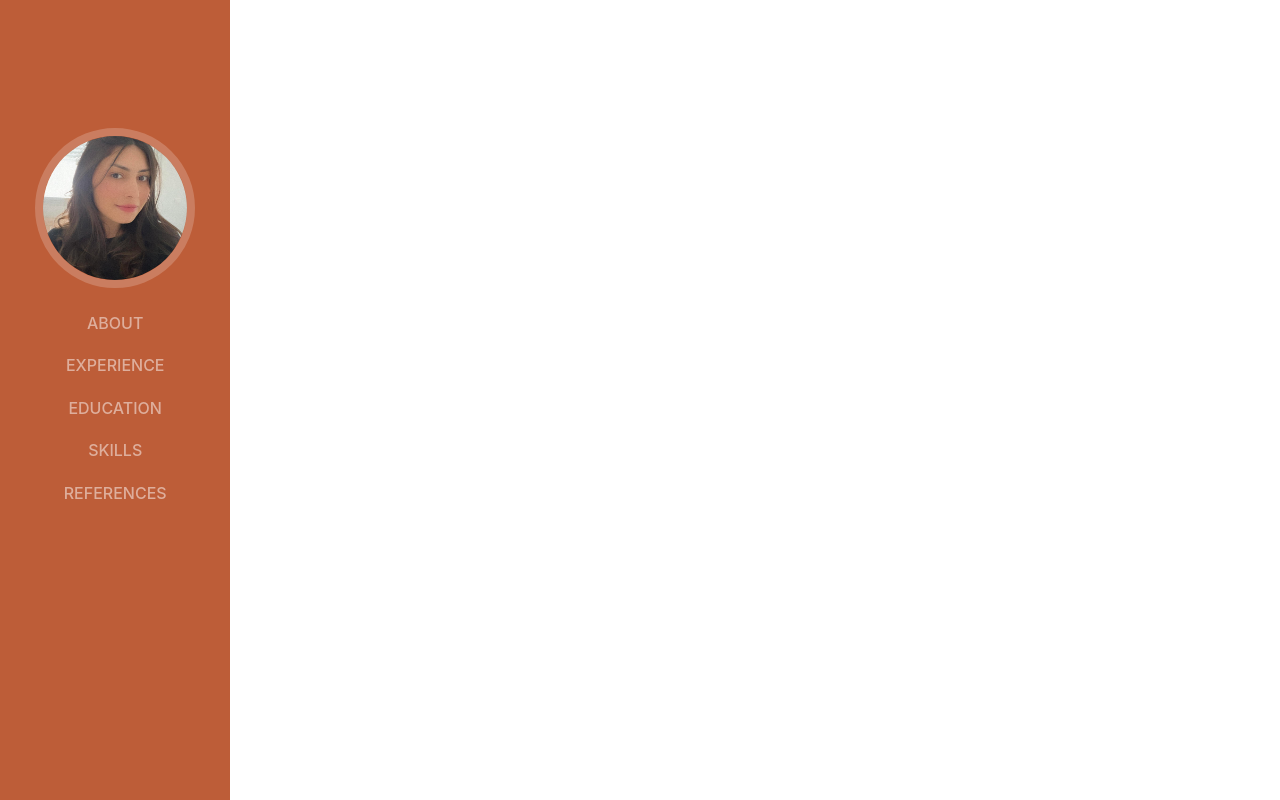
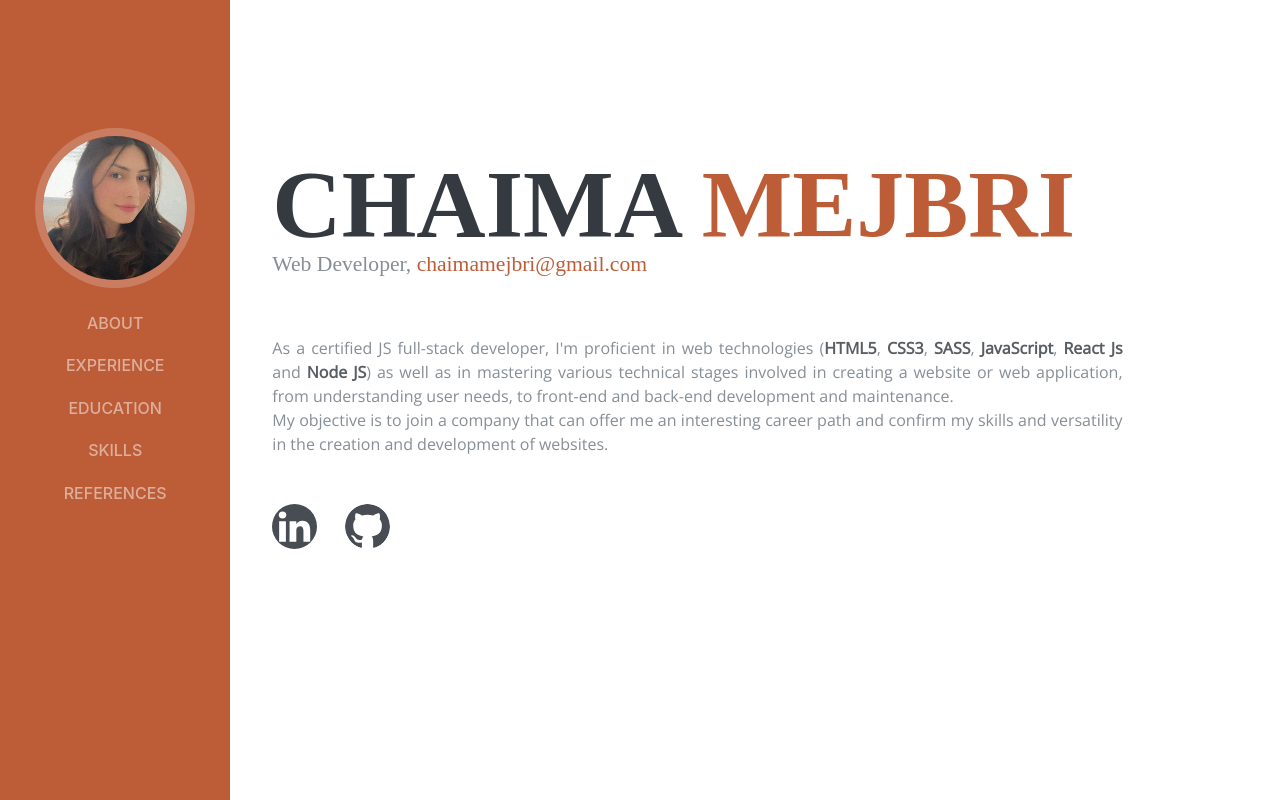
Before and after one commit to coding-with-cha/Portfolio, a React (Create React App) app: page / in a window 1280 px wide. Built offline with nearby package versions, Linux system fonts and the light colour scheme; a web font is replaced by a local one.

Commit message:
commit 08:35

```diff
--- a/src/App.js
+++ b/src/App.js
@@ -12,7 +12,7 @@
     <div className="App">
       <Navbar/>
       <Routes>
-        <Route path='/About' element={<About/>}/>
+        <Route path='/' element={<About/>}/>
         <Route path='/Experience' element={<Experience/>}/>
         <Route path='/Education' element={<Education/>}/>
         <Route path='/Skills' element={<Skills/>}/>
```
